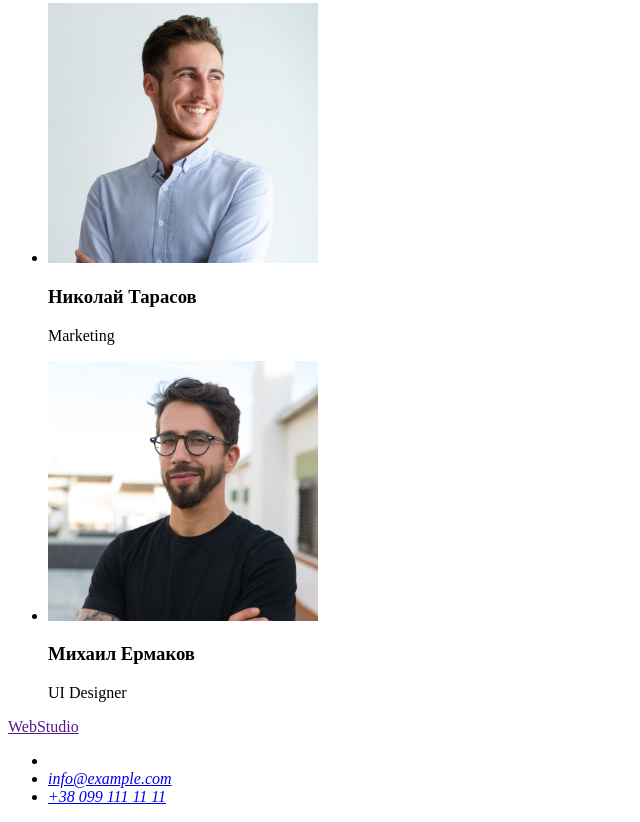
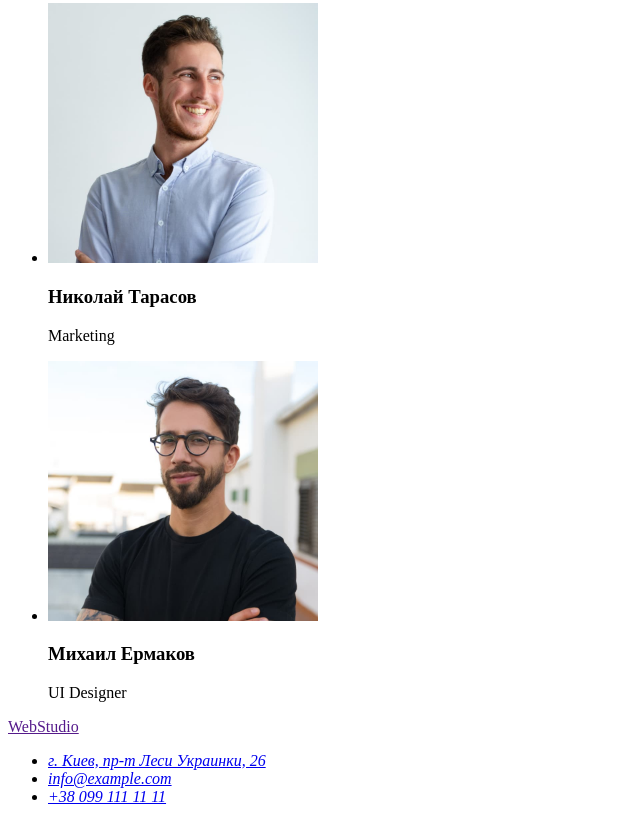
Before and after one commit to belinskiy-and/goit-markup-hw-01, a plain HTML site: page index.html in a window 1280 px wide. Shown: the part 2360-3182 px from the top of the page, without its empty margins (0-640 px from the left). Drawn offline with Linux system fonts and the light colour scheme.

Commit message:
Update index.html
Add adress title

```diff
--- a/index.html
+++ b/index.html
@@ -87,7 +87,7 @@
         <a href="">WebStudio</a>
         <address>
             <ul>
-                <li><a href="https://goo.gl/maps/M67AdTq7nE6yMvPk6" target="_blank" rel="noopener noreferrer"></a></li>
+                <li><a href="https://goo.gl/maps/M67AdTq7nE6yMvPk6" target="_blank" rel="noopener noreferrer">г. Киев, пр-т Леси Украинки, 26</a></li>
                 <li><a href="mailto:info@example.com">info@example.com</a></li>
                 <li><a href="tel:+380991111111">+38 099 111 11 11</a></li>
             </ul>
```
